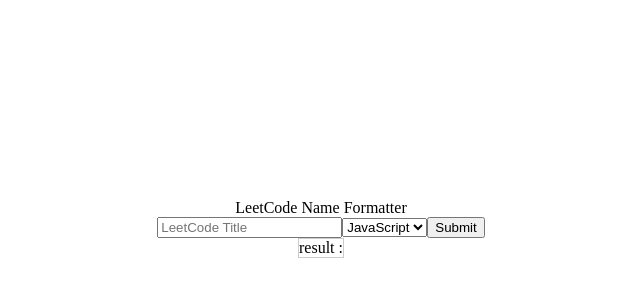
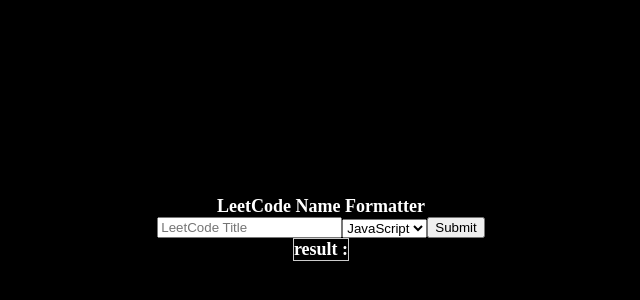
Before and after one commit to Jaysenso/LeetCode-Title-Formatter, a plain HTML site: page index.html in a window 1280 px wide. Shown: the part 172-472 px from the top of the page, without its empty margins (319-959 px from the left). Drawn offline with Linux system fonts and the light colour scheme.

Commit message:
added dark mode

```diff
--- a/style.css
+++ b/style.css
@@ -7,6 +7,10 @@ body {
   justify-content: center;
   align-items: center;
   flex-direction: column;
+  background-color: black;
+  color: white;
+  font-weight: bold;
+  font-size: large;
 }
 
 .title {
```
